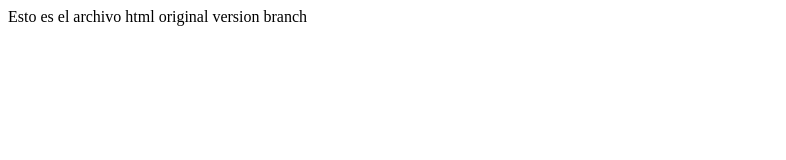
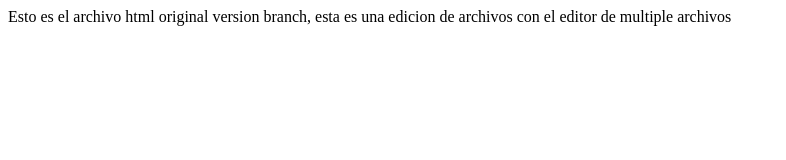
Before and after one commit to hansaparicio/gitflow-example, a plain HTML site: page index.html in a window 1280 px wide. Shown: the whole page, without its empty margins (0-786 px from the left). Drawn offline with Linux system fonts and the light colour scheme.

Commit message:
edicion con el editor de multiples archivos

```diff
--- a/index.html
+++ b/index.html
@@ -1 +1 @@
-<span>Esto es el archivo html original version branch</span>
+<span>Esto es el archivo html original version branch, esta es una edicion de archivos con el editor de multiple archivos</span>
```
